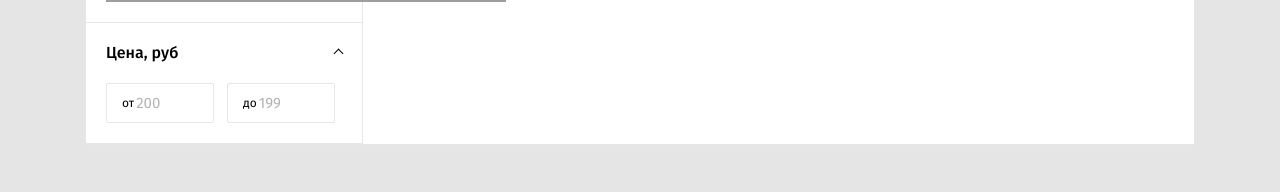
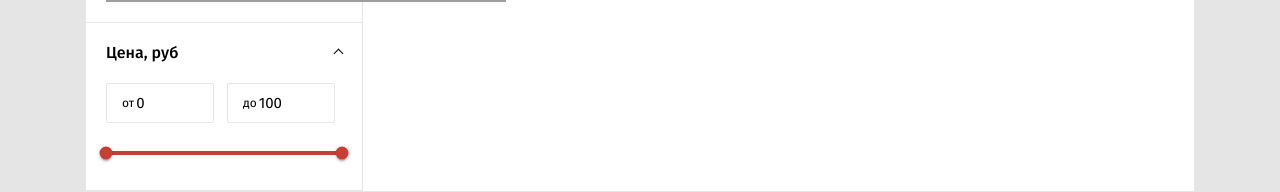
Before and after one commit to odinnadcatbl1/Bastion-Group, a React (Create React App) app: page / in a window 1280 px wide. Shown: the part 2080-2272 px from the top of the page. Before the commit the page ends 2225 px from the top, so only its background shows below. Built offline with nearby package versions, Linux system fonts and the light colour scheme; grey boxes are pictures that could not be loaded.

Commit message:
done price slider

```diff
--- a/package.json
+++ b/package.json
@@ -3,6 +3,9 @@
   "version": "0.1.0",
   "private": true,
   "dependencies": {
+    "@emotion/react": "^11.9.3",
+    "@emotion/styled": "^11.9.3",
+    "@mui/material": "^5.9.0",
     "@testing-library/jest-dom": "^5.16.4",
     "@testing-library/react": "^13.3.0",
     "@testing-library/user-event": "^13.5.0",
--- a/src/components/Sidebar/Sidebar.scss
+++ b/src/components/Sidebar/Sidebar.scss
@@ -113,43 +113,3 @@
     font-weight: 500;
     line-height: 1.2;
 }
-
-.filter__price-inputs {
-    margin-top: 2rem;
-    display: flex;
-}
-
-.filter__price-label {
-    font-weight: 400;
-    max-width: 10.8rem;
-    display: flex;
-    align-items: center;
-    padding: 0.9rem 1.5rem;
-    border: 1px solid #e6e6e6;
-    border-radius: 2px;
-
-    &:last-child {
-        margin-left: 1.3rem;
-    }
-}
-
-.filter__price-text {
-    font-size: 1.2rem;
-}
-
-.filter__price-input {
-    font-family: inherit;
-    font-size: 1.5rem;
-    color: black;
-    width: 100%;
-    border: none;
-
-    &::placeholder {
-        font-family: inherit;
-        color: #b3b3b3;
-    }
-
-    &:focus {
-        border-bottom: 1px solid #c93e33;
-    }
-}
--- a/src/components/Sidebar/Sidebar.tsx
+++ b/src/components/Sidebar/Sidebar.tsx
@@ -1,3 +1,5 @@
+import PriceSlider from "../Slider/PriceSlider";
+
 import "./Sidebar.scss";
 import categoryIcon from "../../assets/svg/tab-filter--red.svg";
 import filterIcon from "../../assets/svg/filter.svg";
@@ -86,24 +88,8 @@ const Sidebar: React.FC = () => {
                             Цена, руб
                             <i className="arrow-down"></i>
                         </div>
-                        <div className="filter__price-inputs">
-                            <label className="filter__price-label">
-                                <span className="filter__price-text">от</span>
-                                <input
-                                    className="filter__price-input"
-                                    id="price-input-1"
-                                    placeholder="200"
-                                />
-                            </label>
-                            <label className="filter__price-label">
-                                <span className="filter__price-text">до</span>
-                                <input
-                                    className="filter__price-input"
-                                    id="price-input-2"
-                                    placeholder="199"
-                                />
-                            </label>
-                        </div>
+
+                        <PriceSlider />
                     </div>
                 </div>
             </form>
--- /dev/null
+++ b/src/components/Slider/PriceSlider.scss
@@ -0,0 +1,67 @@
+.slider {
+    margin-top: 1.5rem;
+}
+
+.filter__price-inputs {
+    margin-top: 2rem;
+    display: flex;
+}
+
+.filter__price-label {
+    font-weight: 400;
+    max-width: 10.8rem;
+    display: flex;
+    align-items: center;
+    padding: 0.9rem 1.5rem;
+    border: 1px solid #e6e6e6;
+    border-radius: 2px;
+
+    &:last-child {
+        margin-left: 1.3rem;
+    }
+}
+
+.filter__price-text {
+    font-size: 1.2rem;
+}
+
+.filter__price-input {
+    font-family: inherit;
+    font-size: 1.5rem;
+    color: black;
+    width: 100%;
+    border: none;
+
+    &::placeholder {
+        font-family: inherit;
+        color: #b3b3b3;
+    }
+
+    &:focus {
+        border-bottom: 1px solid #c93e33;
+    }
+}
+
+.MuiSlider-root {
+    color: #c93e33 !important;
+}
+
+.MuiSlider-rail {
+    color: #e6e6e6 !important;
+}
+
+.MuiSlider-thumb {
+    width: 1.3rem !important;
+    height: 1.3rem !important;
+    &:hover {
+        box-shadow: 0px 0px 0px 4px #ffc6c2 !important;
+    }
+}
+
+.MuiSlider-thumb.Mui-focusVisible {
+    box-shadow: 0px 0px 0px 6px #ffc6c2 !important;
+}
+
+.MuiSlider-thumb.Mui-active {
+    box-shadow: 0px 0px 0px 8px #ffc6c2 !important;
+}
--- /dev/null
+++ b/src/components/Slider/PriceSlider.tsx
@@ -0,0 +1,53 @@
+import { useState } from "react";
+import { Slider } from "@mui/material";
+
+import "./PriceSlider.scss";
+
+const PriceSlider: React.FC = () => {
+    const [priceValues, setPriceValues] = useState([0, 100]);
+
+    const updatePriceSlider = (e: any, item: any) => {
+        setPriceValues(item);
+    };
+
+    const updatePriceInput = (e: React.ChangeEvent<HTMLInputElement>) => {
+        if (e.target.id === "price-input-1") {
+            setPriceValues([+e.target.value, priceValues[1]]);
+        } else {
+            setPriceValues([priceValues[0], +e.target.value]);
+        }
+    };
+
+    return (
+        <div className="slider__container">
+            <div className="filter__price-inputs">
+                <label className="filter__price-label">
+                    <span className="filter__price-text">от</span>
+                    <input
+                        className="filter__price-input"
+                        id="price-input-1"
+                        placeholder="200"
+                        value={priceValues[0]}
+                        onChange={updatePriceInput}
+                    />
+                </label>
+                <label className="filter__price-label">
+                    <span className="filter__price-text">до</span>
+                    <input
+                        className="filter__price-input"
+                        id="price-input-2"
+                        placeholder="199"
+                        value={priceValues[1]}
+                        onChange={updatePriceInput}
+                    />
+                </label>
+            </div>
+
+            <div className="slider">
+                <Slider value={priceValues} onChange={updatePriceSlider} />
+            </div>
+        </div>
+    );
+};
+
+export default PriceSlider;
```
Also changed, not shown: 1 other file (tests, documents, lock files or other folders).
